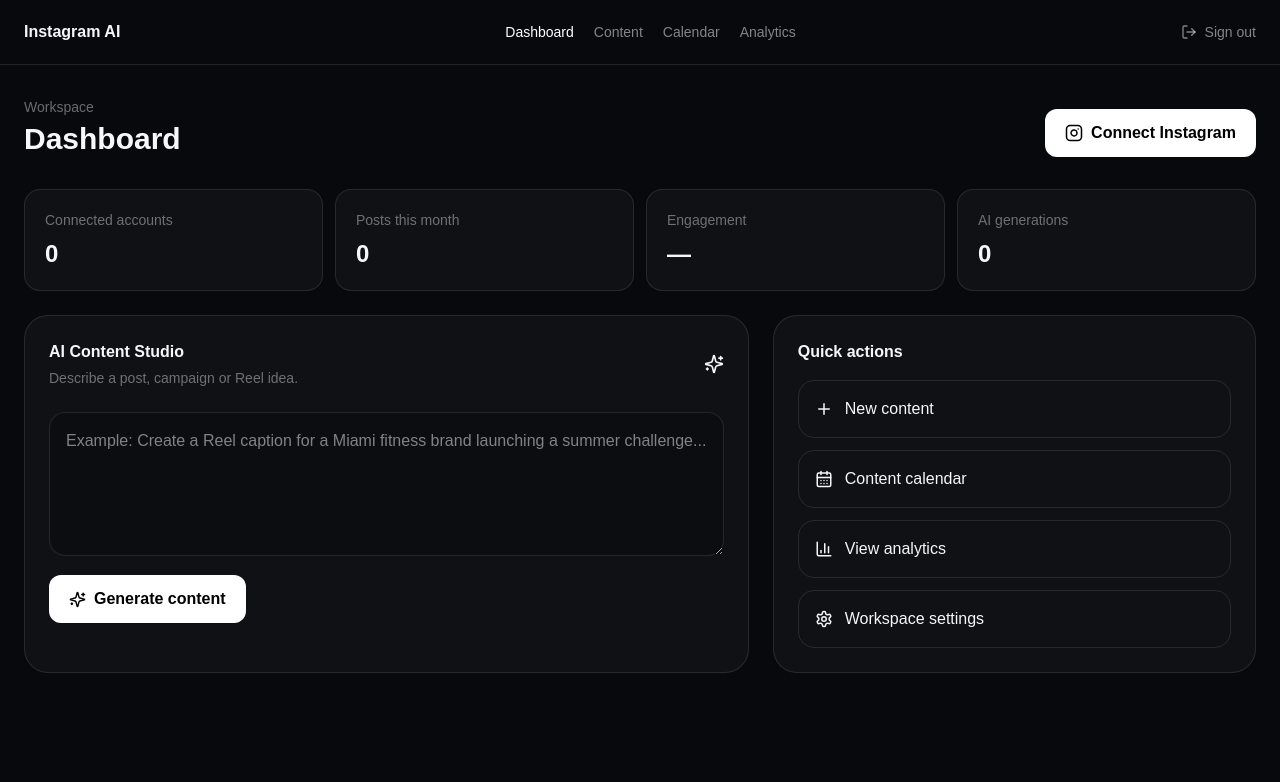
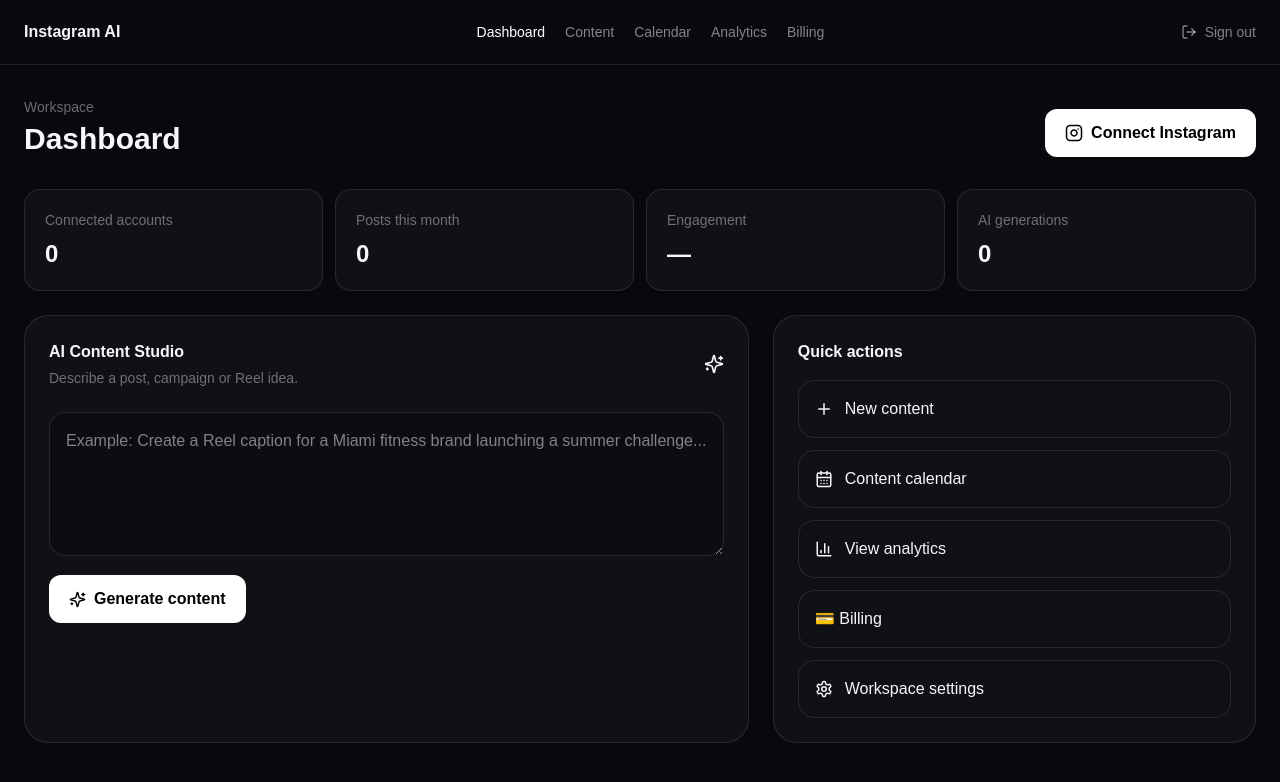
Before and after one commit to rainold23/INSTAGRAM-AI-SAAS, a Next.js app: page /dashboard in a window 1280 px wide. Shown: the top 782 px of the page. Built offline with nearby package versions, Linux system fonts and the light colour scheme.

Commit message:
Add customer billing access to dashboard

```diff
--- a/app/dashboard/page.tsx
+++ b/app/dashboard/page.tsx
@@ -8,10 +8,10 @@ export default function DashboardPage(){
  async function generate(){if(!prompt.trim())return;setLoading(true);setNotice("");try{const r=await fetch("/api/ai/generate",{method:"POST",headers:{"Content-Type":"application/json"},body:JSON.stringify({prompt})});const d=await r.json();setResult(d.content||d.error||"No result");if(d.demo)setNotice("Demo mode: add OPENAI_API_KEY in Vercel to enable live AI.");}catch{setNotice("Could not reach the AI service.")}finally{setLoading(false)}}
  async function connect(){const r=await fetch("/api/instagram/connect");const d=await r.json();if(d.url)window.location.href=d.url;else setNotice(d.error||"Instagram connection is not configured yet.")}
  async function copy(){await navigator.clipboard.writeText(result);setCopied(true);setTimeout(()=>setCopied(false),1200)}
- return <main className="min-h-screen bg-[#08090d]"><header className="border-b border-white/10"><div className="mx-auto flex max-w-7xl items-center justify-between px-6 py-5"><Link href="/" className="font-semibold">Instagram AI</Link><nav className="hidden gap-5 text-sm text-white/50 md:flex"><Link href="/dashboard" className="text-white">Dashboard</Link><Link href="/content">Content</Link><Link href="/calendar">Calendar</Link><Link href="/analytics">Analytics</Link></nav><Link href="/login" className="flex items-center gap-2 text-sm text-white/50"><LogOut size={16}/> Sign out</Link></div></header>
+ return <main className="min-h-screen bg-[#08090d]"><header className="border-b border-white/10"><div className="mx-auto flex max-w-7xl items-center justify-between px-6 py-5"><Link href="/" className="font-semibold">Instagram AI</Link><nav className="hidden gap-5 text-sm text-white/50 md:flex"><Link href="/dashboard" className="text-white">Dashboard</Link><Link href="/content">Content</Link><Link href="/calendar">Calendar</Link><Link href="/analytics">Analytics</Link><Link href="/billing">Billing</Link></nav><Link href="/login" className="flex items-center gap-2 text-sm text-white/50"><LogOut size={16}/> Sign out</Link></div></header>
  <div className="mx-auto max-w-7xl px-6 py-8"><div className="flex flex-col justify-between gap-5 md:flex-row md:items-end"><div><p className="text-sm text-white/40">Workspace</p><h1 className="mt-1 text-3xl font-bold">Dashboard</h1></div><button onClick={connect} className="flex items-center justify-center gap-2 rounded-xl bg-white px-5 py-3 font-semibold text-black"><Instagram size={18}/> Connect Instagram</button></div>
  {notice&&<div className="mt-5 rounded-2xl border border-white/10 bg-white/5 p-4 text-sm text-white/60">{notice}</div>}
  <div className="mt-8 grid grid-cols-2 gap-3 lg:grid-cols-4">{stats.map(([label,value])=><div key={label} className="rounded-2xl border border-white/10 bg-white/[0.035] p-5"><p className="text-sm text-white/40">{label}</p><p className="mt-2 text-2xl font-bold">{value}</p></div>)}</div>
  <div className="mt-6 grid gap-6 lg:grid-cols-[1.5fr_1fr]"><section className="rounded-3xl border border-white/10 bg-white/[0.035] p-6"><div className="flex items-center justify-between"><div><h2 className="font-semibold">AI Content Studio</h2><p className="mt-1 text-sm text-white/40">Describe a post, campaign or Reel idea.</p></div><Sparkles size={20}/></div><textarea value={prompt} onChange={e=>setPrompt(e.target.value)} className="mt-6 min-h-36 w-full rounded-2xl border border-white/10 bg-black/20 p-4 outline-none" placeholder="Example: Create a Reel caption for a Miami fitness brand launching a summer challenge..."/><button disabled={loading} onClick={generate} className="mt-3 flex items-center gap-2 rounded-xl bg-white px-5 py-3 font-semibold text-black disabled:opacity-50">{loading?<Loader2 className="animate-spin" size={17}/>:<Sparkles size={17}/>} {loading?"Generating...":"Generate content"}</button>{result&&<div className="mt-5 rounded-2xl border border-white/10 bg-black/20 p-5"><div className="flex justify-end"><button onClick={copy} className="text-white/50 hover:text-white">{copied?<Check size={17}/>:<Copy size={17}/>}</button></div><p className="whitespace-pre-wrap text-sm leading-6 text-white/80">{result}</p></div>}</section>
- <section className="rounded-3xl border border-white/10 bg-white/[0.035] p-6"><h2 className="font-semibold">Quick actions</h2><div className="mt-4 space-y-3"><Link href="/content" className="flex w-full items-center gap-3 rounded-2xl border border-white/10 p-4 hover:bg-white/5"><Plus size={18}/> New content</Link><Link href="/calendar" className="flex w-full items-center gap-3 rounded-2xl border border-white/10 p-4 hover:bg-white/5"><CalendarDays size={18}/> Content calendar</Link><Link href="/analytics" className="flex w-full items-center gap-3 rounded-2xl border border-white/10 p-4 hover:bg-white/5"><BarChart3 size={18}/> View analytics</Link><button className="flex w-full items-center gap-3 rounded-2xl border border-white/10 p-4 text-left hover:bg-white/5"><Settings size={18}/> Workspace settings</button></div></section></div></div></main>
+ <section className="rounded-3xl border border-white/10 bg-white/[0.035] p-6"><h2 className="font-semibold">Quick actions</h2><div className="mt-4 space-y-3"><Link href="/content" className="flex w-full items-center gap-3 rounded-2xl border border-white/10 p-4 hover:bg-white/5"><Plus size={18}/> New content</Link><Link href="/calendar" className="flex w-full items-center gap-3 rounded-2xl border border-white/10 p-4 hover:bg-white/5"><CalendarDays size={18}/> Content calendar</Link><Link href="/analytics" className="flex w-full items-center gap-3 rounded-2xl border border-white/10 p-4 hover:bg-white/5"><BarChart3 size={18}/> View analytics</Link><Link href="/billing" className="flex w-full items-center gap-3 rounded-2xl border border-white/10 p-4 hover:bg-white/5">💳 Billing</Link><button className="flex w-full items-center gap-3 rounded-2xl border border-white/10 p-4 text-left hover:bg-white/5"><Settings size={18}/> Workspace settings</button></div></section></div></div></main>
 }
```
